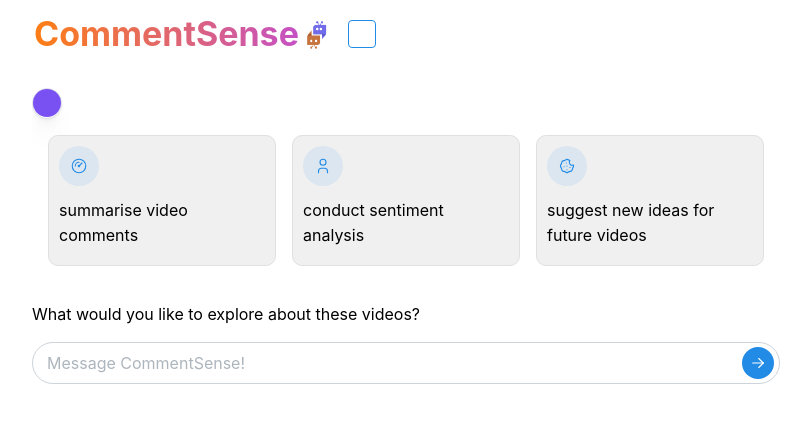
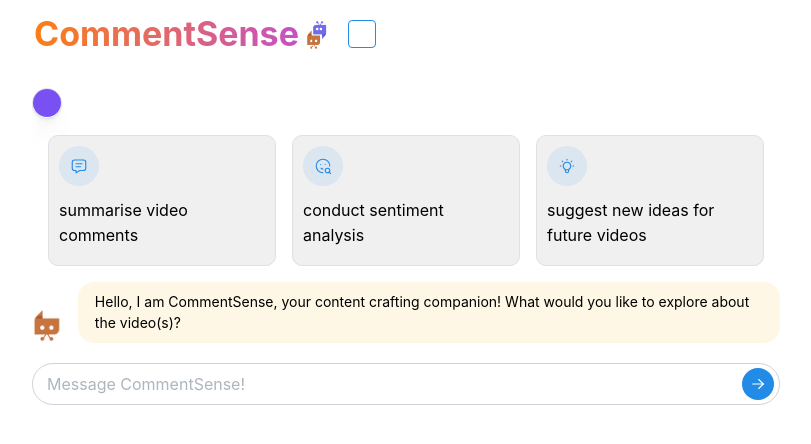
Before and after one commit to Joulenergy/TikTokTechJam, a Next.js app in the folder frontend/: page /chat in a window 1280 px wide. Shown: the top 444 px of the page, without its empty margins (234-1045 px from the left). Built offline with nearby package versions, Linux system fonts and the light colour scheme; some icons are missing.

Commit message:
feat(feature grid chat input link): Clicking on feature grid writes prompt into chat input!

```diff
--- a/frontend/components/ChatInput.tsx
+++ b/frontend/components/ChatInput.tsx
@@ -1,22 +1,23 @@
 import React from 'react';
 import { TextInput, TextInputProps, ActionIcon, useMantineTheme, rem } from '@mantine/core';
 import { IconArrowRight } from '@tabler/icons-react';
-import { useState } from 'react';
+import { Dispatch, SetStateAction } from 'react';
 import { getHotkeyHandler } from '@mantine/hooks';
 
 interface ExtendedTextInputProps extends TextInputProps {
   fn: () => void;
   addMessage: (mess: string) => void;
+  setValue: Dispatch<SetStateAction<string>>;
+  value: string;
 }
 
 export function ChatInput(props: ExtendedTextInputProps) {
-  const { fn, addMessage, ...textInputProps } = props;
+  const { fn, addMessage, setValue, value, ...textInputProps } = props;
   const theme = useMantineTheme();
-  const [value, setValue] = useState('');
 
   const sendMessage = async () => {
     if (value.length <= 2) {
-      return
+      return;
     } else {
       fn();
       addMessage(value);
@@ -33,7 +34,6 @@ export function ChatInput(props: ExtendedTextInputProps) {
         padding: '10px',
       }}
     >
-      <p style={{ textAlign: 'left' }}>What would you like to explore about these videos?</p>
       <div style={{ marginBottom: '1rem' }}>
         <TextInput
           radius="xl"
--- a/frontend/components/ChatRoom.tsx
+++ b/frontend/components/ChatRoom.tsx
@@ -23,18 +23,25 @@ const ChatRoom = () => {
 
   const getMessages = () => {
     const exists = localStorage.getItem('messages');
-    const messages = exists ? JSON.parse(exists) : [];
-    setMes(messages);
+    if (exists) {
+      const messages = JSON.parse(exists);
+      setMes(messages);
+    } else {
+      addMessage(
+        'Hello, I am CommentSense, your content crafting companion! What would you like to explore about the video(s)?',
+        true
+      );
+    }
     setloading(false);
     setTimeout(() => {
       goBot();
     }, 300);
   };
 
-  const addMessage = (mess: string) => {
+  const addMessage = (mess: string, bot = false) => {
     const exists = localStorage.getItem('messages');
     const messages = exists ? JSON.parse(exists) : [];
-    messages.push({ message: mess, user: true });
+    messages.push({ message: mess, user: !bot });
     localStorage.setItem('messages', JSON.stringify(messages));
     setMes(messages);
     // TODO: get chatbot reply from backend
@@ -43,6 +50,8 @@ const ChatRoom = () => {
   function goBot() {
     dummy.current?.scrollIntoView({ behavior: 'smooth' });
   }
+
+  const [value, setValue] = useState('');
 
   const { ref, inView } = useInView({
     /* Optional options */
@@ -73,7 +82,7 @@ const ChatRoom = () => {
                         <ChevronDown />
                       </ActionIcon>
                     </Paper>
-                    <FeaturesGrid />
+                    <FeaturesGrid setValue={setValue} goBot={goBot}/>
                   </Group>
 
                   {mes.map((msg, id) => {
@@ -84,7 +93,7 @@ const ChatRoom = () => {
                 <div ref={dummy}></div>
               </ScrollArea>
             </Stack>
-            <ChatInput fn={goBot} addMessage={addMessage} />
+            <ChatInput setValue={setValue} value={value} fn={goBot} addMessage={addMessage} />
           </Container>
         </>
       )}
--- a/frontend/components/FeaturesGrid.tsx
+++ b/frontend/components/FeaturesGrid.tsx
@@ -1,29 +1,35 @@
 import { useMantineColorScheme, ThemeIcon, Text, Container, SimpleGrid, rem } from '@mantine/core';
-import { IconGauge, IconCookie, IconUser } from '@tabler/icons-react';
-import classes from './FeaturesGrid.module.css';
+import { IconMessage, IconBulb, IconMoodSearch } from '@tabler/icons-react';
+import { Dispatch, SetStateAction } from 'react';
 
-export const MOCKDATA = [
+export const prompts = [
   {
-    icon: IconGauge,
+    icon: IconMessage,
     title: 'summarise video comments',
   },
   {
-    icon: IconUser,
+    icon: IconMoodSearch,
     title: 'conduct sentiment analysis',
   },
   {
-    icon: IconCookie,
+    icon: IconBulb,
     title: 'suggest new ideas for future videos',
   },
 ];
 
 interface FeatureProps {
   icon: React.FC<any>;
-  title: React.ReactNode;
+  title: string;
+  setValue: Dispatch<SetStateAction<string>>;
+  goBot: () => void;
 }
 
-export function Feature({ icon: Icon, title }: FeatureProps) {
+function Feature({ icon: Icon, title, setValue, goBot }: FeatureProps) {
   const { colorScheme } = useMantineColorScheme();
+  const changeChatInput = (prompt: string) => {
+    setValue(prompt);
+    goBot();
+  };
   return (
     <div
       style={{
@@ -34,6 +40,9 @@ export function Feature({ icon: Icon, title }: FeatureProps) {
         display: 'inline-block',
         cursor: 'pointer',
         transition: 'background-color 0.3s ease',
+      }}
+      onClick={() => {
+        changeChatInput(title);
       }}
     >
       <ThemeIcon variant="light" size={40} radius={40}>
@@ -46,19 +55,15 @@ export function Feature({ icon: Icon, title }: FeatureProps) {
   );
 }
 
-export function FeaturesGrid() {
-  const features = MOCKDATA.map((feature, index) => <Feature {...feature} key={index} />);
+export function FeaturesGrid(props: any) {
+  const { setValue, goBot } = props;
+  const features = prompts.map((feature, index) => (
+    <Feature {...feature} key={index} setValue={setValue} goBot={goBot} />
+  ));
 
   return (
     <Container>
-      <SimpleGrid
-        cols={{ base: 3, sm: 3, md: 3 }}
-        // cols={{ base: 1, sm: 2, md: 3 }}
-        // spacing={{ base: 'xl', md: 50 }}
-        // verticalSpacing={{ base: 'xl', md: 50 }}
-      >
-        {features}
-      </SimpleGrid>
+      <SimpleGrid cols={{ base: 3, sm: 3, md: 3 }}>{features}</SimpleGrid>
     </Container>
   );
 }
```
Also changed, not shown: frontend/components/FeaturesGrid.module.css (deleted, +0 -21 lines).
